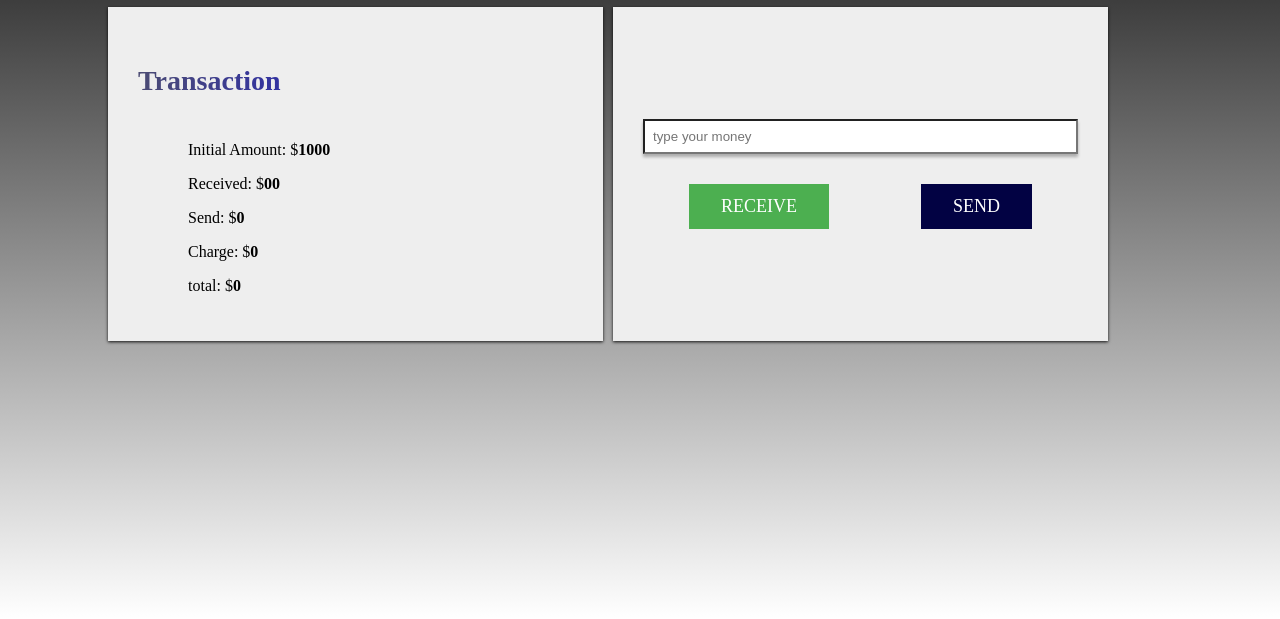
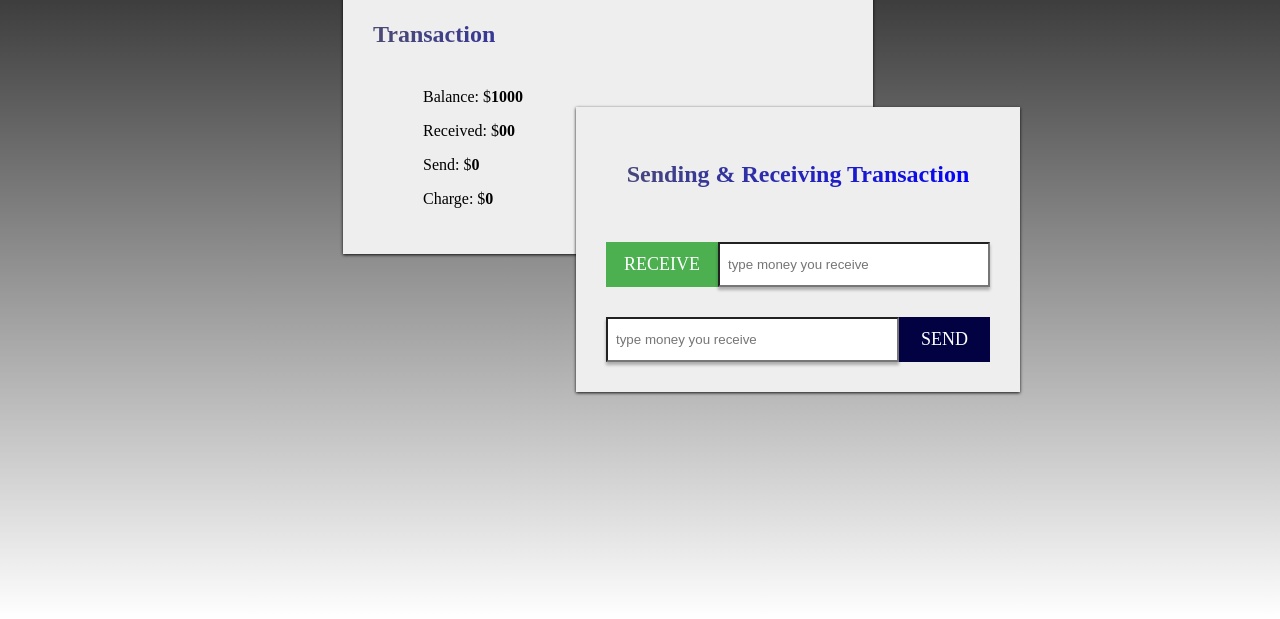
Before and after one commit to Queen-Liesse/E-wallet, a plain HTML site: page account.html in a window 1280 px wide. Shown: the part 197-816 px from the top of the page. Drawn offline with Linux system fonts and the light colour scheme.

Commit message:
add charge

```diff
--- a/account.html
+++ b/account.html
@@ -16,14 +16,48 @@
         <div class="info">
           <h3 class="trans-titl">Transaction</h3>
           <div class="more-info">
-            <p>Initial Amount: $<span id="initial">1000</span></p>
+            <p>Balance: $<span id="initial">1000</span></p>
             <p>Received: $<span id="receive">00</span></p>
-            <p>Send: $<span id="sends">0</span></p>
+            <p>Send: $<span id="send">0</span></p>
             <p>Charge: $<span id="charge">0</span></p>
-            <p>total: $<span id="total">0</span></p>
           </div>
         </div>
         <div class="transation">
+          <h3 class="trans-titl align">Sending & Receiving Transaction</h3>
+          <div class="btn-container">
+            <a
+              href="#"
+              class="btn btn-receive"
+              type="button"
+              value="submit"
+              id="btn-receive"
+              >receive</a
+            >
+            <input
+              type="number"
+              id="receive-input"
+              name="receive-input"
+              placeholder="type money you receive"
+            />
+          </div>
+          <div class="btn-container">
+            <input
+              type="number"
+              id="send-input"
+              name="send-input"
+              placeholder="type money you receive"
+            />
+            <a
+              href="#"
+              class="btn btn-send"
+              type="button"
+              value="submit"
+              id="btn-send"
+              >send</a
+            >
+          </div>
+        </div>
+        <!-- <div class="transation">
           <input
             type="number"
             placeholder="type your money"
@@ -36,7 +70,7 @@
               class="btn btn-receive"
               type="button"
               value="submit"
-              onclick="receive()"
+              id="btn-receive"
               >receive</a
             >
             <a
@@ -44,11 +78,11 @@
               class="btn btn-send"
               type="button"
               value="submit"
-              onclick="send()"
+              id="btn-send"
               >Send</a
             >
           </div>
-        </div>
+        </div> -->
       </div>
     </div>
     <script src="index.js" type="text/javascript"></script>
--- a/index.css
+++ b/index.css
@@ -62,7 +62,7 @@ body {
   display: flex;
   flex-direction: column;
   gap: 10px;
-  padding: 100px;
+  padding: 30px 100px 0;
   /* margin: 100px auto; */
 }
 .brand-container {
@@ -88,24 +88,27 @@ body {
   /* background: rgb(147, 31, 31); */
   /* width: 800px; */
 
-  /* padding: 30px; */
+  padding: 30px;
   display: flex;
+  /* padding-top: 30px; */
+  justify-content: center;
+  /* position: relative; */
   /* flex-direction: column; */
   /* align-items: center;
   justify-content: center; */
-  gap: 10px;
+  /* gap: 10px; */
 }
 .btn-container {
   display: flex;
-  justify-content: space-around;
   /* gap: 30px; */
+  /* gap: 2px; */
   width: 100%;
   /* align-items: center;
   justify-content: center; */
 }
 .btn:link,
 .btn:visited {
-  padding: 12px 32px;
+  padding: 12px 18px;
   color: white;
   text-decoration: none;
   text-transform: uppercase;
@@ -114,6 +117,7 @@ body {
 }
 .btn-send:link,
 .btn-send:visited {
+  padding: 12px 22px;
   background: rgb(2, 2, 67);
   transition: all 0.3s;
 }
@@ -133,21 +137,28 @@ body {
 .info {
   /* background: red; */
   display: flex;
-  gap: 0;
+  /* gap: -100px; */
   padding: 30px;
   background: #eee;
   box-shadow: 0px 1px 3px rgba(0, 0, 0, 0.915);
   /* background: red; */
   flex-direction: column;
-  width: 100%;
+  width: 50%;
+  position: relative;
 }
 .transation {
-  width: 100%;
+  width: 30%;
   display: flex;
-  padding: 0 30px;
+  padding: 30px;
   flex-direction: column;
   background: #eee;
-  justify-content: center;
+  position: absolute;
+  top: 38%;
+  left: 45%;
+  height: auto;
+
+  /* text-transform: uppercase; */
+  /* justify-content: center; */
   box-shadow: 0px 1px 3px rgba(0, 0, 0, 0.915);
 
   gap: 30px;
@@ -166,13 +177,16 @@ body {
   background-image: linear-gradient(to right, rgb(75, 75, 115), blue);
   /* text-align: center; */
   color: transparent;
+
   -webkit-background-clip: text;
-  font-size: 28px;
+  font-size: 24px;
+}
+.align {
+  text-align: center;
 }
 input {
   padding: 8px;
-  display: flex;
-
+  width: 100%;
   box-shadow: 0px 3px 3px rgba(0, 0, 0, 0.281);
 }
 .more-info {
--- a/index.js
+++ b/index.js
@@ -1,41 +1,51 @@
-function send() {
-  let amount = parseInt(document.getElementById("money").value);
-  let money = 1000;
-  let answer;
-  let charge;
-  // document.getElementById("total").innerHTML = answer;
-  // document.getElementById("sends").innerHTML = amount;
-  if (amount > money) {
-    alert("Nta mafaranga ufitemo ahagije yo gusoza icyo gikorwa");
-  } else if (amount >= 1 && amount < 10000) {
-    charge = 0;
-    answer = money - amount - charge;
-    document.getElementById("total").innerHTML = answer;
-    document.getElementById("initial").innerHTML = answer;
-    document.getElementById("charge").innerHTML = charge;
-  } else if (amount >= 10000 && amount < 100000) {
-    charge = 200;
-    answer = money - amount - charge;
-    document.getElementById("total").innerHTML = answer;
-    document.getElementById("initial").innerHTML = answer;
-    document.getElementById("charge").innerHTML = charge;
-  } else if (amount >= 100000) {
-    charge = 1000;
-    answer = money - amount - charge;
-    document.getElementById("total").innerHTML = answer;
-    document.getElementById("initial").innerHTML = answer;
-    document.getElementById("charge").innerHTML = charge;
+let balance = document.getElementById("initial");
+let receive = document.getElementById("receive");
+let send = document.getElementById("send");
+let receiveInput = document.getElementById("receive-input");
+let sendInput = document.getElementById("send-input");
+let receivedBtn = document.getElementById("btn-receive");
+let sendBtn = document.getElementById("btn-send");
+let charge = document.getElementById("charge");
+
+receivedBtn.addEventListener("click", () => {
+  const value = receiveInput.value;
+  const receiveValue = Number(receive.innerText) + Number(value);
+  const balanceValue = Number(balance.innerText) + Number(value);
+  receive.innerText = receiveValue;
+  balance.innerText = balanceValue;
+});
+sendBtn.addEventListener("click", () => {
+  const value = sendInput.value;
+  if (Number(value) === 0) {
+    alert("you don't have any money to send");
+  } else if (Number(value) > Number(balance.innerText)) {
+    alert("ntabwo ufite amafaranga agahije yo gusoza icyo gikorwa");
+  } else if (Number(value) >= 10000 && Number(value <= 100000)) {
+    const chargeValue = 200;
+    const sendValue = Number(send.innerText) + Number(value);
+
+    const balanceValue =
+      Number(balance.innerText) - Number(value) - chargeValue;
+    send.innerText = sendValue;
+    charge.innerText = chargeValue;
+    balance.innerText = balanceValue;
+  } else if (Number(value) >= 100000) {
+    const chargeValue = 1000;
+    const sendValue = Number(send.innerText) + Number(value);
+
+    const balanceValue =
+      Number(balance.innerText) - Number(value) - chargeValue;
+    send.innerText = sendValue;
+    charge.innerText = chargeValue;
+    balance.innerText = balanceValue;
+  } else {
+    const sendValue = Number(send.innerText) + Number(value);
+
+    const balanceValue = Number(balance.innerText) - Number(value);
+    send.innerText = sendValue;
+    balance.innerText = balanceValue;
   }
-}
-
-function receive() {
-  let amount = parseInt(document.getElementById("money").value);
-  let money = 1000;
-  let answer = money + amount;
-
-  document.getElementById("total").innerHTML = answer;
-  document.getElementById("receive").innerHTML = amount;
-}
+});
 
 $(".message a").click(function () {
   $("form").animate({ height: "toggle", opacity: "toggle" }, "slow");
```
